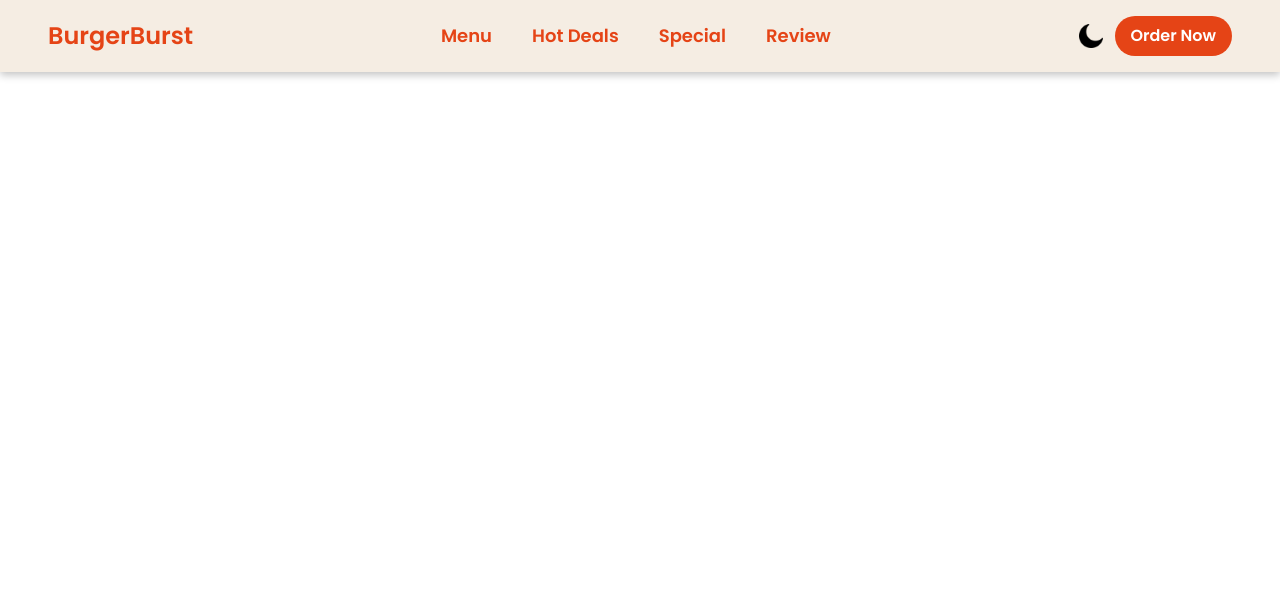
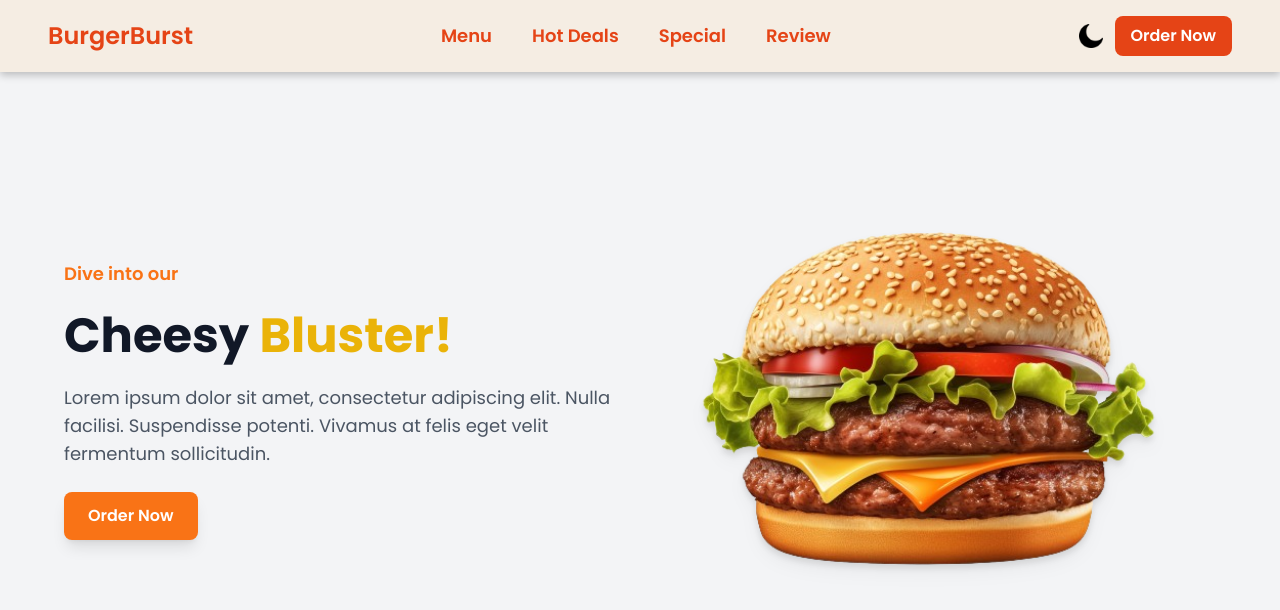
Before and after one commit to yasindu2000/burger-web, a React (Create React App) app: page / in a window 1280 px wide. Shown: the top 610 px of the page. Built offline with nearby package versions, Linux system fonts and the light colour scheme.

Commit message:
complete hero.js

```diff
--- a/src/App.js
+++ b/src/App.js
@@ -1,12 +1,16 @@
 import React from 'react'
 import Navbar from './components/Navbar'
+import Hero from './components/Hero'
 
 function App() {
   return (
 
-    <div>
+    <>
       <Navbar/>
-    </div>
+
+      <Hero/>
+
+    </>
   )
 }
 
--- /dev/null
+++ b/src/components/Hero.js
@@ -0,0 +1,34 @@
+import React from "react";
+import img from "../assets/images/hero (1).png"
+
+function Hero() {
+  return (
+    <div className="relative w-full min-h-screen flex items-center justify-center bg-gray-100">
+    <div className="container mx-auto px-6 lg:px-16 flex flex-col-reverse lg:flex-row items-center">
+
+      {/* Left Content */}
+      <div className="text-center lg:text-start lg:w-1/2 space-y-6">
+        <h3 className="text-lg text-orange-500 font-semibold">Dive into our</h3>
+        <h1 className="text-5xl font-bold text-gray-900">
+          Cheesy <span className="text-yellow-500">Bluster!</span>
+        </h1>
+        <p className="text-gray-600 text-lg">
+          Lorem ipsum dolor sit amet, consectetur adipiscing elit. Nulla facilisi.
+          Suspendisse potenti. Vivamus at felis eget velit fermentum sollicitudin.
+        </p>
+        <button className="bg-orange-500 hover:bg-orange-600 text-white font-semibold py-3 px-6 rounded-lg transition duration-300 shadow-lg">
+          Order Now
+        </button>
+      </div>
+
+      {/* Right Image */}
+      <div className="lg:w-1/2 flex justify-center">
+        <img src={img} alt="Cheesy Bluster" className="w-full max-w-lg drop-shadow-lg" />
+      </div>
+
+    </div>
+  </div>
+  );
+}
+
+export default Hero;
--- a/src/components/Navbar.js
+++ b/src/components/Navbar.js
@@ -23,7 +23,7 @@ function Navbar() {
             <div>
                 <DarkMode/>
             </div>
-            <button className='bg-secondary py-2 px-4 text-white font-semibold rounded-full hover:scale-105 transition duration-300 ease-in'>Order Now</button>
+            <button className='bg-secondary py-2 px-4 text-white font-semibold rounded-lg hover:scale-105 transition duration-300 ease-in'>Order Now</button>
         </div>
         </div>
     </header>
```
